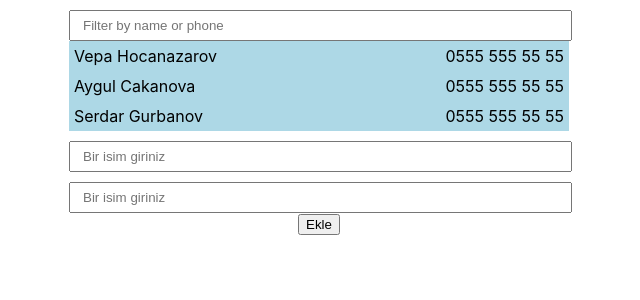
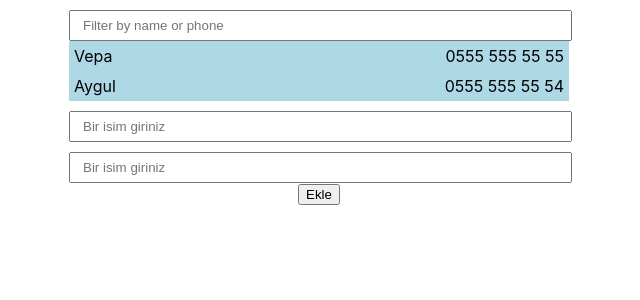
Before and after one commit to VepaHocanazarov/React-Egtimi-Section--4--uygulama-projesi, a React (Create React App) app: page / in a window 1280 px wide. Shown: the top 300 px of the page, without its empty margins (321-961 px from the left). Built offline with nearby package versions, Linux system fonts and the light colour scheme.

Commit message:
34. State ile Yaptığımız İşlemler

```diff
--- a/src/App.js
+++ b/src/App.js
@@ -1,15 +1,35 @@
-
+import React,{ Component }from "react"
 import './App.css';
 import Contacts from './Contacts';
 
-function App() {
-  return (
-    <div className="App">
+class App extends Component {
 
-    <Contacts/>
+  state = {
+    contacts:[{
+      name:"Vepa",
+      phone:"0555 555 55 55"
+    },
 
-    </div>
-  );
-}
+    {
+      name:"Aygul",
+      phone:"0555 555 55 54"
+    }
+  ]
+  };
+
+  render()
+    {
+      return (
+        <div className="App">
+
+          <Contacts dizim = {this.state.contacts} />
+
+        </div>
+      );
+    }
+    }
+
+
+
 
 export default App;
--- a/src/Contacts.js
+++ b/src/Contacts.js
@@ -8,7 +8,7 @@ class Contacts extends Component {
     return (
       <div>
 
-        <List/>
+        <List dizimm = {this.props.dizim} />
         <Form/>
 
       </div>
--- a/src/List.css
+++ b/src/List.css
@@ -1,8 +1,4 @@
 
-.ListArea{
-
-
-}
 
 input{
     margin-top: 10px;
--- a/src/List.js
+++ b/src/List.js
@@ -1,31 +1,28 @@
 import React, { Component } from 'react'
 import "./List.css";
+import  PropTypes from 'prop-types';
 
- class List extends Component {
+class List extends Component {
+
+  // static propTypes={
+  //   dizim:PropTypes.array.isRequired
+  // }
   render() {
     return (
       <div className='ListArea'>
-        <input name = "filter" id='filter' placeholder= {"Filter by name or phone"} />
+        <input name="filter" id='filter' placeholder={"Filter by name or phone"} />
         <ul className='list'>
-            <li>
-              <span className='name'>Vepa Hocanazarov</span>
-              <span className='phone'>0555 555 55 55</span>
-              <span className='clearfix'></span>
-            </li>
 
-            <li>
-              <span className='name'>Aygul Cakanova</span>
-              <span className='phone'>0555 555 55 55</span>
-              <span className='clearfix'></span>
-            </li>
+          {
+            this.props.dizimm.map(diziler =>
 
-            <li>
-              <span className='name'>Serdar Gurbanov</span>
-              <span className='phone'>0555 555 55 55</span>
-              <span className='clearfix'></span>
-            </li>
-
-
+              <li key = {diziler.name} >
+                <span className='name'>{diziler.name}</span>
+                <span className='phone'>{diziler.phone}</span>
+                <span className='clearfix'></span>
+              </li>
+            )
+          }
 
         </ul>
       </div>
@@ -33,4 +30,8 @@ import "./List.css";
   }
 }
 
+List.propTypes = {
+  dizimm:PropTypes.array.isRequired
+}
+
 export default List;
```
